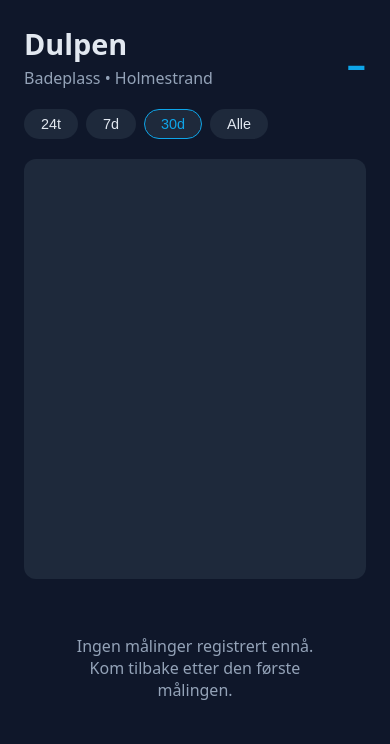
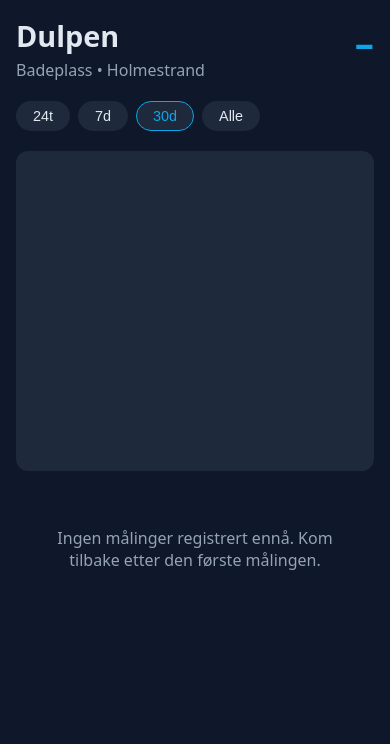
Before and after one commit to lassetyr/yr-badetemp, a website with bundled scripts: page index.html in a window 390 px wide. Built offline with nearby package versions, Linux system fonts and the light colour scheme; some packages are replaced by stand-ins of ours; no server answers; the database is empty.

Commit message:
feat: responsive layout and CSS reduced-motion

```diff
--- a/styles.css
+++ b/styles.css
@@ -77,3 +77,15 @@ body {
   font-size: 0.85rem;
   margin: 8px 0 0;
 }
+
+@media (max-width: 600px) {
+  body { padding: 16px; }
+  .header { align-items: flex-start; }
+  .current { text-align: left; }
+  .chart { height: 320px; }
+  .ranges { flex-wrap: wrap; }
+}
+
+@media (prefers-reduced-motion: reduce) {
+  * { transition: none !important; }
+}
```
